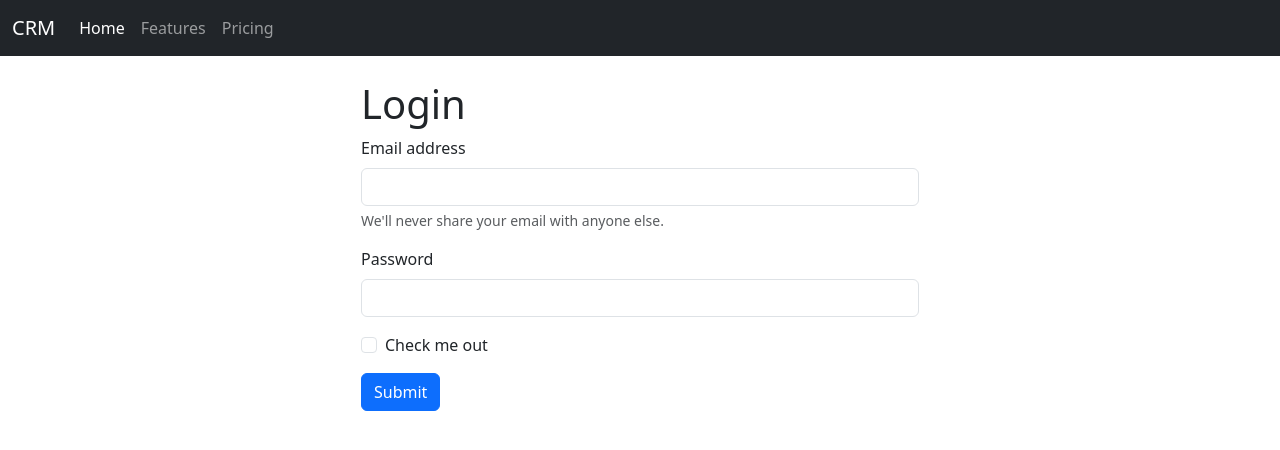
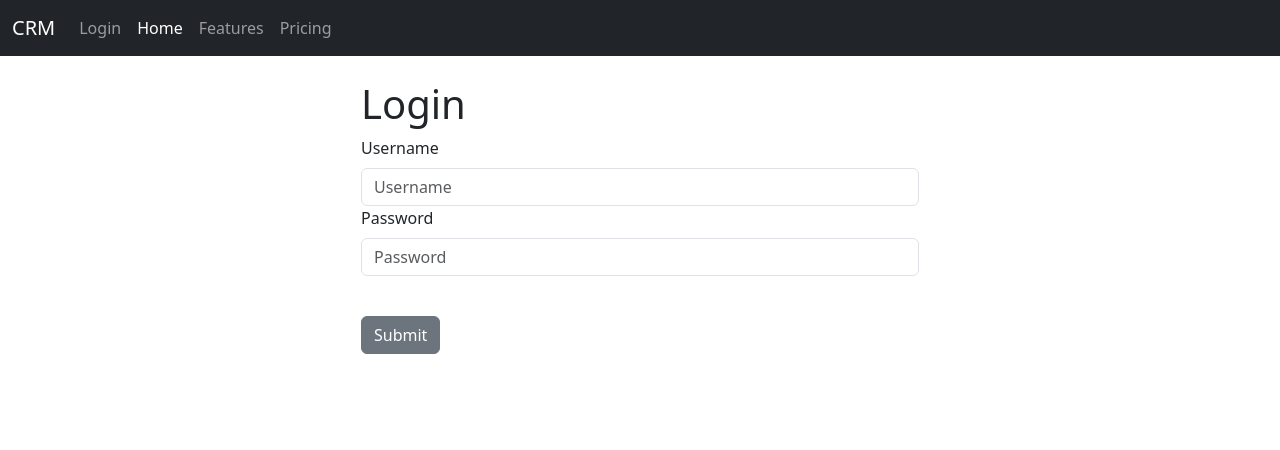
Before and after one commit to lm-bds/crm, a Django app: page / in a window 1280 px wide. Shown: the top 450 px of the page. Run offline with Django 4.2, Linux system fonts and the light colour scheme.

Commit message:
user accesss

```diff
--- a/website/templates/base.html
+++ b/website/templates/base.html
@@ -10,6 +10,14 @@
     {% include 'navbar.html' %}
     <div class="container">
         <br/>
+        {% if messages %}
+          {% for message in messages %}
+          <div class="alert alert-warning alert-dismissible fade show" role="alert">
+            {{message}}
+            <button type="button" class="btn-close" data-bs-dismiss="alert" aria-label="Close"></button>
+          </div>
+          {% endfor %}
+        {% endif %}
     {% block content %}
     {% endblock %}
     </div>
--- a/website/templates/home.html
+++ b/website/templates/home.html
@@ -2,29 +2,33 @@
 
 {% block content %}
 <div class=" col-md-6 offset-md-3">
+{% if user.is_authenticated %}
 
+<h1> You are logged in </h1>
+
+{% else %}
 <h1>Login</h1>
 
 <form method = "POST" action="{% url 'home' %}">
     {% csrf_token %}
     <form>
         <div class="mb-3">
-          <label for="exampleInputEmail1" class="form-label">Email address</label>
-          <input type="email" class="form-control" id="exampleInputEmail1" aria-describedby="emailHelp">
-          <div id="emailHelp" class="form-text">We'll never share your email with anyone else.</div>
-        </div>
+          <label for="exampleInputEmail1" class="form-label">Username</label>
+          <input type="text" class="form-control"  aria-describedby="emailHelp" name = "user_name", placeholder="Username" required>
+
         <div class="mb-3">
           <label for="exampleInputPassword1" class="form-label">Password</label>
-          <input type="password" class="form-control" id="exampleInputPassword1">
+          <input name="password" type="password" class="form-control" placeholder="Password" required>
         </div>
-        <div class="mb-3 form-check">
-          <input type="checkbox" class="form-check-input" id="exampleCheck1">
-          <label class="form-check-label" for="exampleCheck1">Check me out</label>
-        </div>
-        <button type="submit" class="btn btn-primary">Submit</button>
+      </br>
+        <button type="Log in" class="btn btn-secondary">Submit</button>
       </form>
 
 </form>
 
 </div>
+
+{% endif %}
+
+
 {% endblock %}
--- a/website/templates/navbar.html
+++ b/website/templates/navbar.html
@@ -7,6 +7,17 @@
       <div class="collapse navbar-collapse" id="navbarNav">
         <ul class="navbar-nav">
           <li class="nav-item">
+            {% if user.is_authenticated %}
+            <li class="nav-item">
+              <a class="nav-link" href="{% url 'logout' %}">Logout</a>
+            </li>
+            {% else %}
+            <li class="nav-item">
+              <a class="nav-link" href="{% url 'home' %}">Login</a>
+            </li>
+            {% endif %}
+
+
             <a class="nav-link active" aria-current="page" href="#">Home</a>
           </li>
           <li class="nav-item">
--- a/website/views.py
+++ b/website/views.py
@@ -1,10 +1,27 @@
-from django.shortcuts import render
+from django.shortcuts import render, redirect
 from django.contrib.auth import authenticate, login, logout
 from django.contrib import messages
 
 
 # Create your views here.
 def home(request):
+    #check to see if log in
+    if request.method == "POST":
+        username= request.POST["user_name"]
+        password = request.POST["password"]
+
+        #Authenticate
+
+        user = authenticate(request, username=username, password=password)
+        if user is not None:
+            login(request, user)
+            messages.success(request, "You have been logged in")
+            return redirect('home')
+        else:
+            messages.success(request, "There was an error logging in, please try again")
+            return redirect('home')
+    else:
+        return render(request, "home.html", {})
 
     return render(request, 'home.html', {})
 
@@ -12,4 +29,6 @@ def login_user(request):
     pass
 
 def logout_user(request):
-    pass
+    logout(request)
+    messages.success(request, "You have been logged out")
+    return redirect('home')
```
Also changed, not shown: db.sqlite3.
